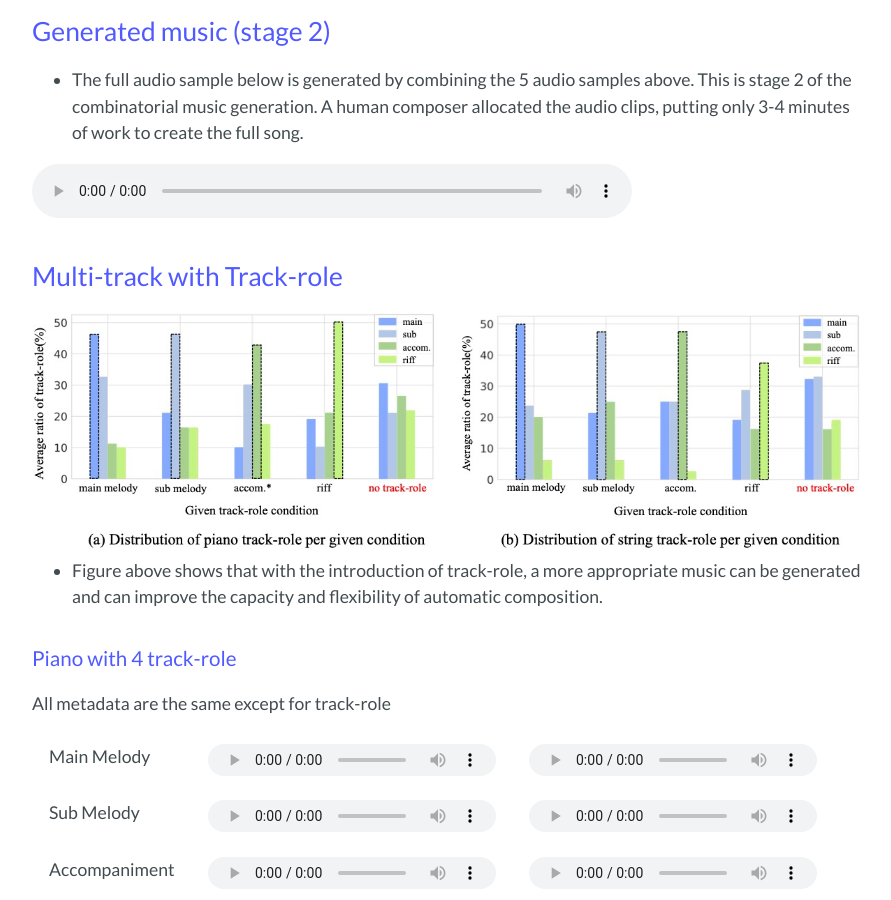
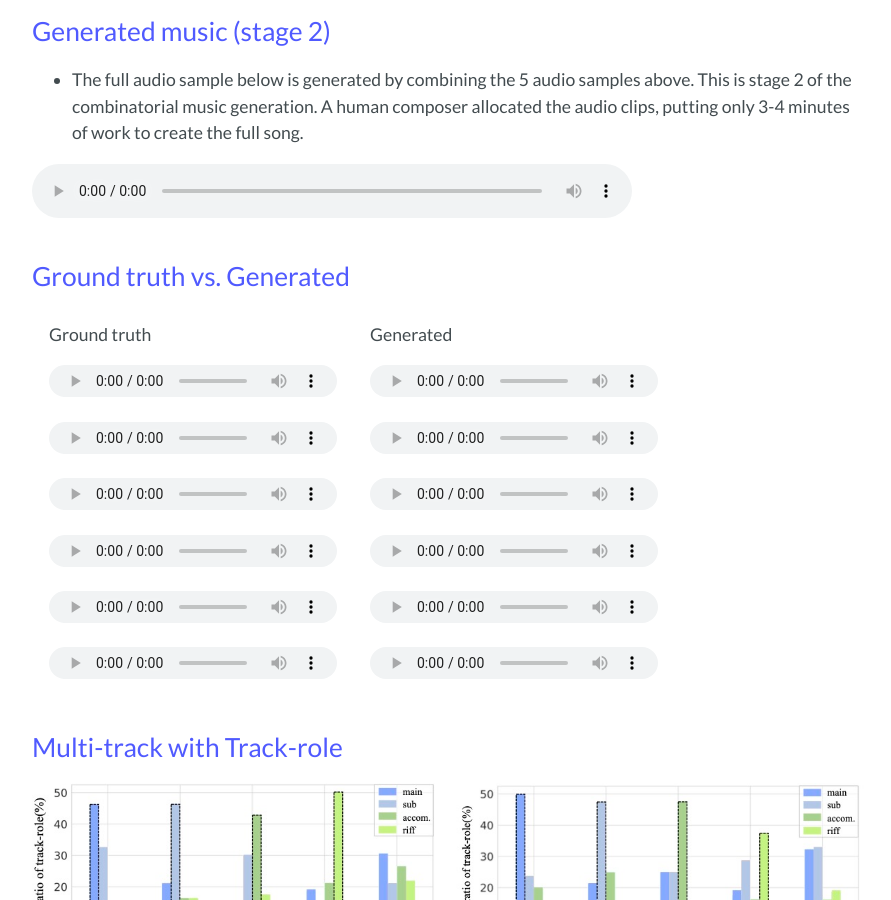
Before and after one commit to POZAlabs/ComMU, a Jekyll site: the page built from index.md, in a window 1280 px wide and 900 px high, scrolled down 3547 px. Shown: the whole window, without its empty margins (192-1083 px from the left). Built offline with Jekyll 4.4.1, drawn with Linux system fonts in a browser that asks for light colours; our own code applies the rules of GitHub Pages for plain Markdown files.

Commit message:
ground truth vs. generated

```diff
--- a/index.md
+++ b/index.md
@@ -17,13 +17,13 @@ BPM, Genre, Key, Track-instrument, Track-role, Time signature, Pitch range, Numb
 - #bpm: 100, #key: C major, #time_signature: 4/4 #number_of_measures: 8, #genre: cinematic, #rhythm: standard #track_category: accompaniment, #pitch_range: mid_low, #instruments: piano, #min_velocity: 36, #max_velocity: 40
 #chord_progression: F - C - Am - G
 <audio controls style="width: 400px;">
-  <source src="./assets/audio_samples/example_data/1.wav" type="audio/mpeg">
+  <source src="./assets/example_data/1.wav" type="audio/mpeg">
 </audio>
 
 - #bpm: 120, #key: A minor, #time_signature: 3/4 #number_of_measures: 16, #genre: cinematic, #rhythm: standard #track_category: main_melody, #pitch_range: mid_high, #instruments: string, #min_velocity: 70, #max_velocity: 70
 #chord_progression: Am - Em7 - FM7 - Em7 - Dm7 - CM7 - Bm7(b5) - E7 - Am - Em7 - FM7 - Em7 - Dm7 - CM7 - Bm7(b5) - E1 - Am
 <audio controls style="width: 400px;">
-  <source src="./assets/audio_samples/example_data/2.wav" type="audio/mpeg">
+  <source src="./assets/example_data/2.wav" type="audio/mpeg">
 </audio>
 
 
@@ -88,6 +88,46 @@ As shown above, the process of combinatorial music generation is divided into tw
 <audio controls style="width: 600px;">
   <source src="./assets/audio_samples/track_role/newage_trackrole/newage_inspiring.mp3" type="audio/mpeg">
 </audio>
+
+
+## Ground truth vs. Generated
+
+<table class="audio-table">
+  <tbody>
+    <tr>
+      <td>Ground truth</td>
+      <td>Generated</td>
+    </tr>
+    <tr>
+      <td><audio controls=""><source src="./assets/comparing/ground_truth/1.wav" type="audio/mpeg" /></audio></td>
+      <td><audio controls=""><source src="./assets/comparing/generated/1.wav" type="audio/mpeg" /></audio></td>
+    </tr>
+    <tr>
+      <td><audio controls=""><source src="./assets/comparing/ground_truth/2.wav" type="audio/mpeg" /></audio></td>
+      <td><audio controls=""><source src="./assets/comparing/generated/2.wav" type="audio/mpeg" /></audio></td>
+    </tr>
+    <tr>
+      <td><audio controls=""><source src="./assets/comparing/ground_truth/3.wav" type="audio/mpeg" /></audio></td>
+      <td><audio controls=""><source src="./assets/comparing/generated/3.wav" type="audio/mpeg" /></audio></td>
+    </tr>
+    <tr>
+      <td><audio controls=""><source src="./assets/comparing/ground_truth/4.wav" type="audio/mpeg" /></audio></td>
+      <td><audio controls=""><source src="./assets/comparing/generated/4.wav" type="audio/mpeg" /></audio></td>
+    </tr>
+    <tr>
+      <td><audio controls=""><source src="./assets/comparing/ground_truth/5.wav" type="audio/mpeg" /></audio></td>
+      <td><audio controls=""><source src="./assets/comparing/generated/5.wav" type="audio/mpeg" /></audio></td>
+    </tr>
+  </tbody>
+  <tfoot>
+   <tr>
+      <td><audio controls=""><source src="./assets/comparing/ground_truth/6.wav" type="audio/mpeg" /></audio></td>
+      <td><audio controls=""><source src="./assets/comparing/generated/6.wav" type="audio/mpeg" /></audio></td>
+    </tr>
+  </tfoot>
+</table>
+
+
 
 
 ## Multi-track with Track-role
```
